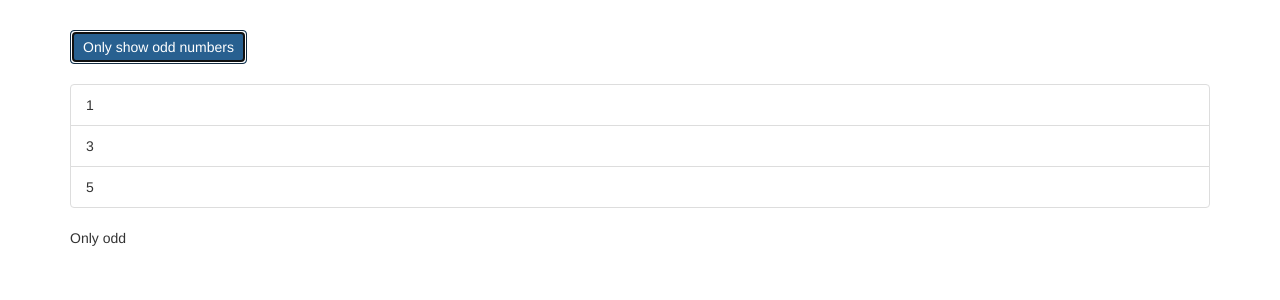
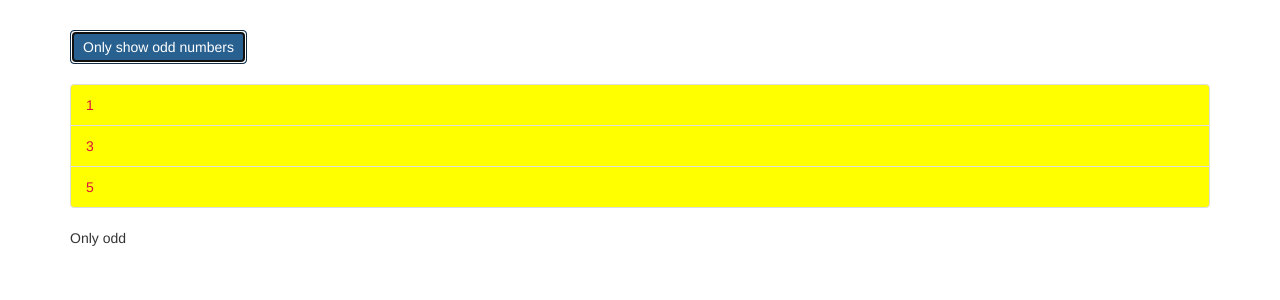
Before and after one commit to hardiknakrani25/Angular-directives-ng, an Angular app: page / in a window 1280 px wide. Both pictures are taken after a click on the button "Only show odd numbers". Shown: the top 300 px of the page. Built offline with nearby package versions, Linux system fonts and the light colour scheme.

Commit message:
ngClass nfStyle recap

```diff
--- a/src/app/app.component.css
+++ b/src/app/app.component.css
@@ -1,3 +1,7 @@
 .container {
   margin-top: 30px;
 }
+
+.odd{
+  color: crimson;
+}
--- a/src/app/app.component.html
+++ b/src/app/app.component.html
@@ -9,8 +9,10 @@
         <div *ngIf="onlyOdd">
           <li
             class="list-group-item"
-            *ngFor="let number of oddNumbers">
-            {{number}}
+            [ngClass]="{odd:odd % 2 !=0}"
+            [ngStyle]="{backgroundColor: 'yellow'}"
+            *ngFor="let odd of oddNumbers">
+            {{odd}}
           </li>
         </div>
 
```
